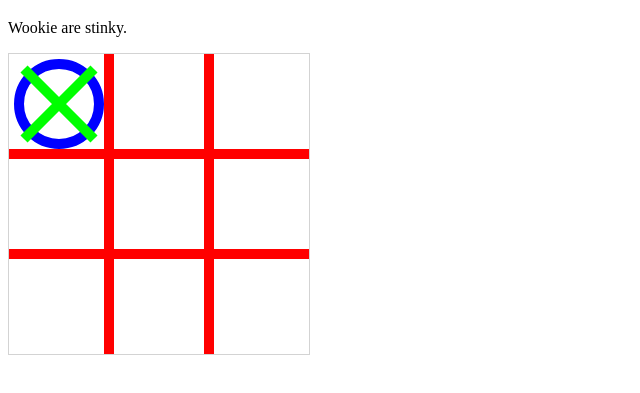
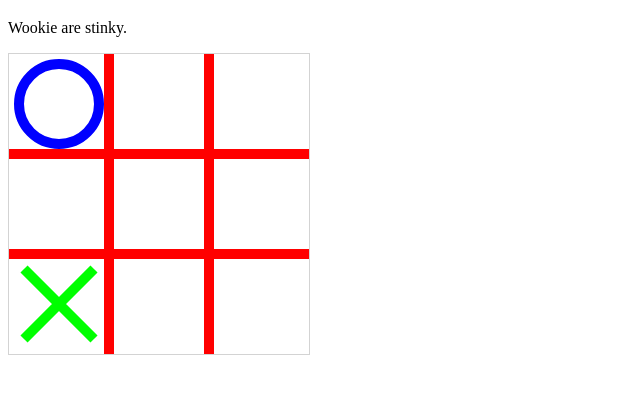
Before and after one commit to wookie3465/wookie3465.github.io, a plain HTML site: page index.html in a window 1280 px wide. Shown: the part 61-454 px from the top of the page, without its empty margins (0-640 px from the left). Drawn offline with Linux system fonts and the light colour scheme.

Commit message:
Update index.html

```diff
--- a/index.html
+++ b/index.html
@@ -30,20 +30,20 @@ Your browser does not support the HTML5 canvas tag.</canvas>
     ctx.stroke();
   }
 
-  function drawCircle(ctx) {
+  function drawCircle(ctx, x, y) {
       ctx.beginPath();
-      ctx.arc(50, 50, 40, 0, 2 * Math.PI);
+      ctx.arc(x + 50, y + 50, 40, 0, 2 * Math.PI);
       ctx.strokeStyle="#0000FF"; // Blue.
       ctx.lineWidth = 10;
       ctx.stroke();
   }
 
-  function drawCross(ctx) {
+  function drawCross(ctx, x, y) {
       ctx.beginPath();
-      ctx.moveTo(15,15);
-      ctx.lineTo(85,85);
-      ctx.moveTo(85,15);
-      ctx.lineTo(15,85);
+      ctx.moveTo(x + 15, y + 15);
+      ctx.lineTo(x + 85, y + 85);
+      ctx.moveTo(x + 85, y + 15);
+      ctx.lineTo(x + 15, y + 85);
       ctx.strokeStyle="#00FF00"; // Green.
       ctx.lineWidth = 10;
       ctx.stroke();
@@ -52,8 +52,9 @@ Your browser does not support the HTML5 canvas tag.</canvas>
   var c = document.getElementById("myCanvas");
   var ctx = c.getContext("2d");
   drawBoard(ctx);
-  drawCircle(ctx);
-  drawCross(ctx);
+  drawCircle(ctx, 0, 0);
+  drawCross(ctx, 0, 200);
+  drawCross(cts, 0, 100);
 </script>
 
 </body>
```
